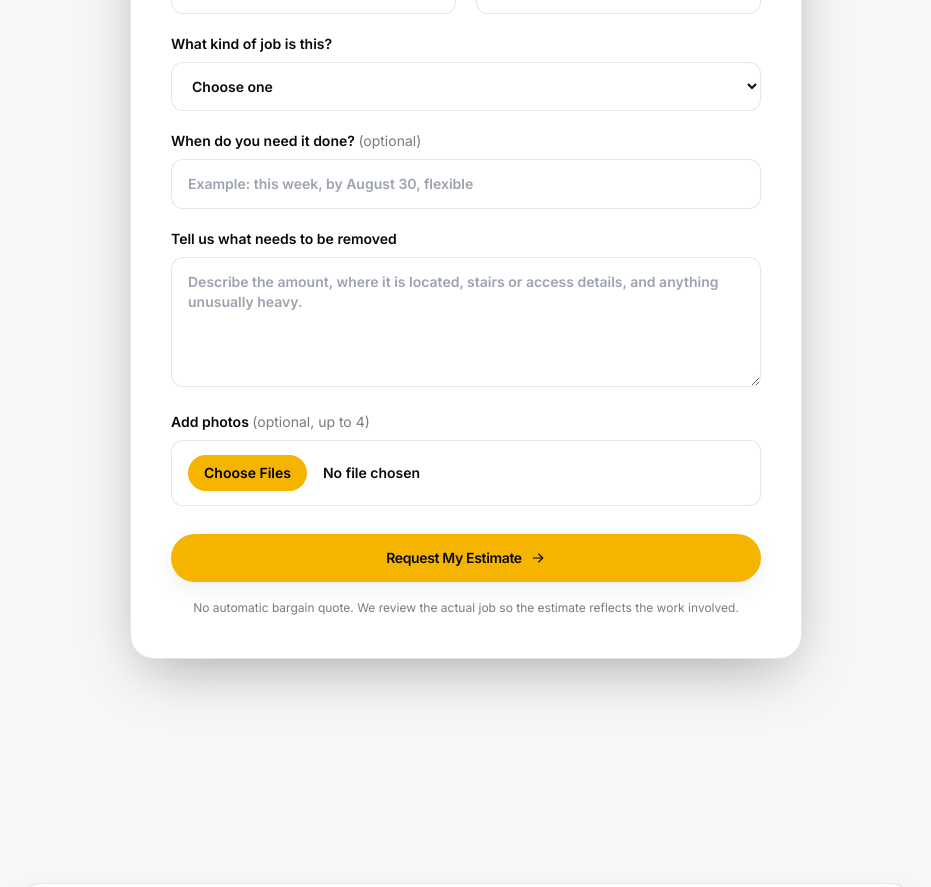
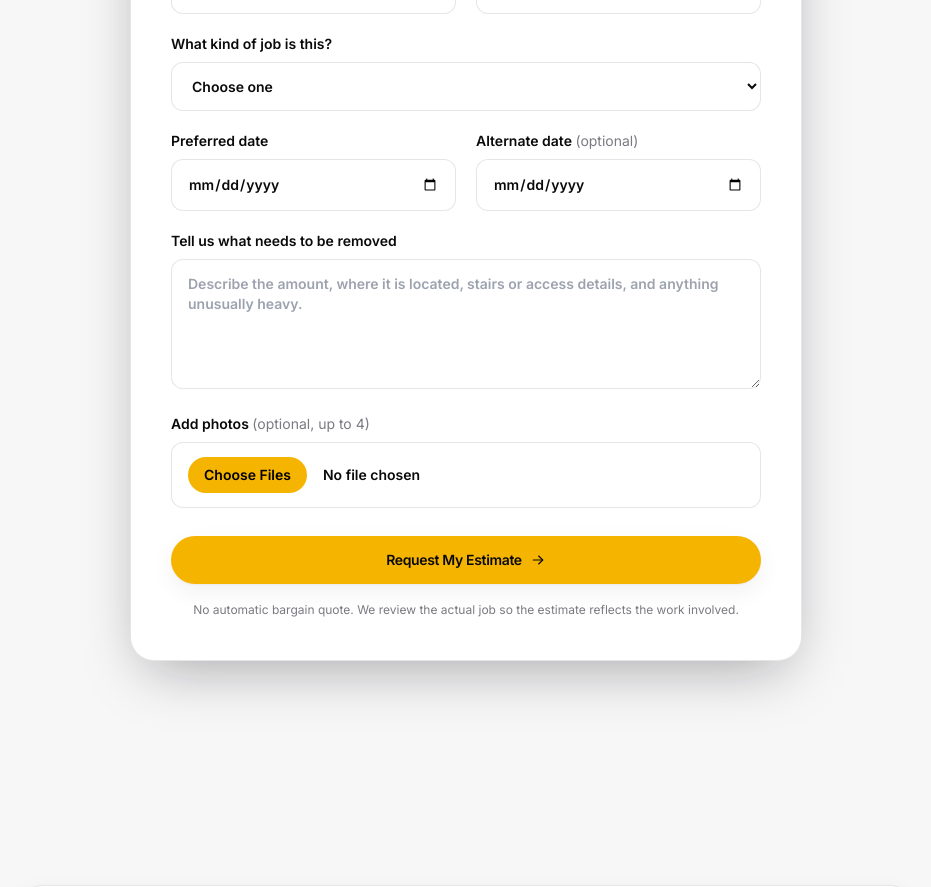
Before and after one commit to Reginaldii/CRDisposal, a Next.js app: page / in a window 1280 px wide. Shown: the part 3640-4527 px from the top of the page, without its empty margins (174-1105 px from the left). Built offline with nearby package versions, Linux system fonts and the light colour scheme.

Commit message:
Use calendar dates in estimate request

```diff
--- a/components/LeadForm.tsx
+++ b/components/LeadForm.tsx
@@ -17,7 +17,7 @@ const jobTypes = [
 ];
 
 export default function LeadForm() {
-  const [form, setForm] = useState({ name: '', phone: '', email: '', zip: '', jobType: '', timeframe: '', description: '' });
+  const [form, setForm] = useState({ name: '', phone: '', email: '', zip: '', jobType: '', preferredDate: '', alternateDate: '', description: '' });
   const [photos, setPhotos] = useState<Photo[]>([]);
   const [status, setStatus] = useState<'idle' | 'processing' | 'submitting' | 'success' | 'error'>('idle');
 
@@ -75,7 +75,8 @@ export default function LeadForm() {
             <option value="">Choose one</option>{jobTypes.map((type) => <option key={type}>{type}</option>)}
           </select>
         </label>
-        <label className="text-sm font-semibold sm:col-span-2">When do you need it done? <span className="font-normal text-ink-400">(optional)</span><input className={`${fieldClass} mt-2`} placeholder="Example: this week, by August 30, flexible" value={form.timeframe} onChange={(e) => setForm({ ...form, timeframe: e.target.value })} /></label>
+        <label className="text-sm font-semibold">Preferred date<input required type="date" min={new Date().toISOString().split('T')[0]} className={`${fieldClass} mt-2`} value={form.preferredDate} onChange={(e) => setForm({ ...form, preferredDate: e.target.value })} /></label>
+        <label className="text-sm font-semibold">Alternate date <span className="font-normal text-ink-400">(optional)</span><input type="date" min={form.preferredDate || new Date().toISOString().split('T')[0]} className={`${fieldClass} mt-2`} value={form.alternateDate} onChange={(e) => setForm({ ...form, alternateDate: e.target.value })} /></label>
         <label className="text-sm font-semibold sm:col-span-2">Tell us what needs to be removed<textarea required rows={5} className={`${fieldClass} mt-2 resize-y`} placeholder="Describe the amount, where it is located, stairs or access details, and anything unusually heavy." value={form.description} onChange={(e) => setForm({ ...form, description: e.target.value })} /></label>
         <label className="text-sm font-semibold sm:col-span-2">Add photos <span className="font-normal text-ink-400">(optional, up to 4)</span><input type="file" accept="image/*" multiple className={`${fieldClass} mt-2 file:mr-4 file:rounded-full file:border-0 file:bg-yellow-500 file:px-4 file:py-2 file:font-semibold`} onChange={(e) => addPhotos(e.target.files)} /></label>
       </div>
```
